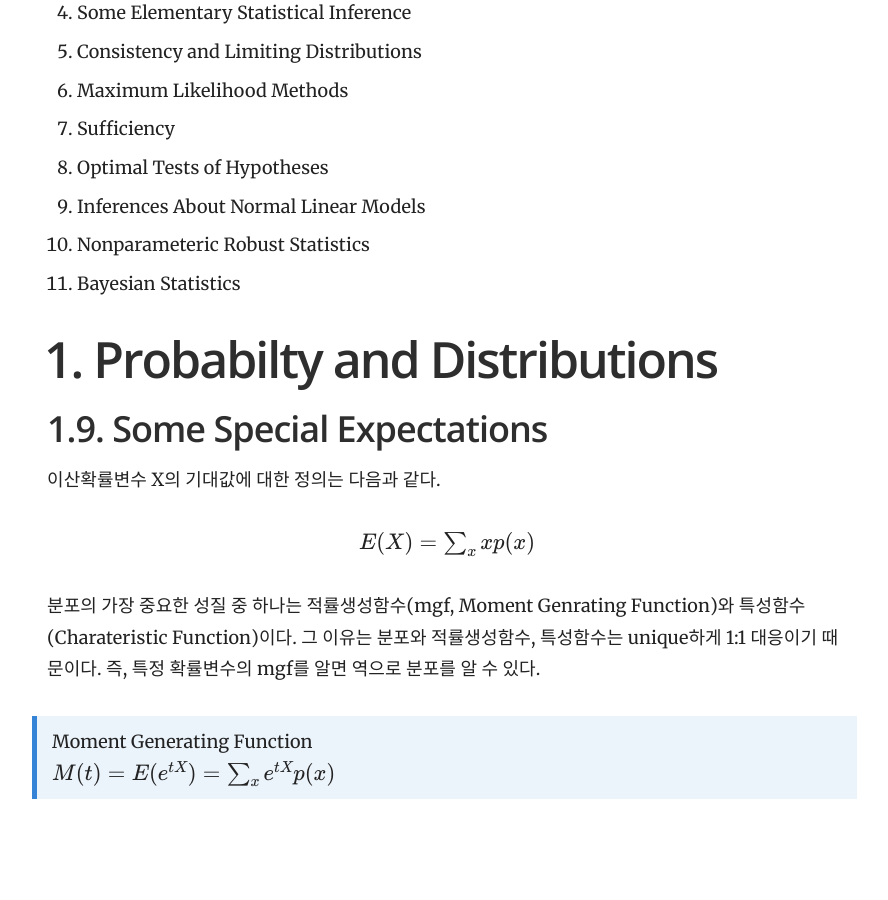
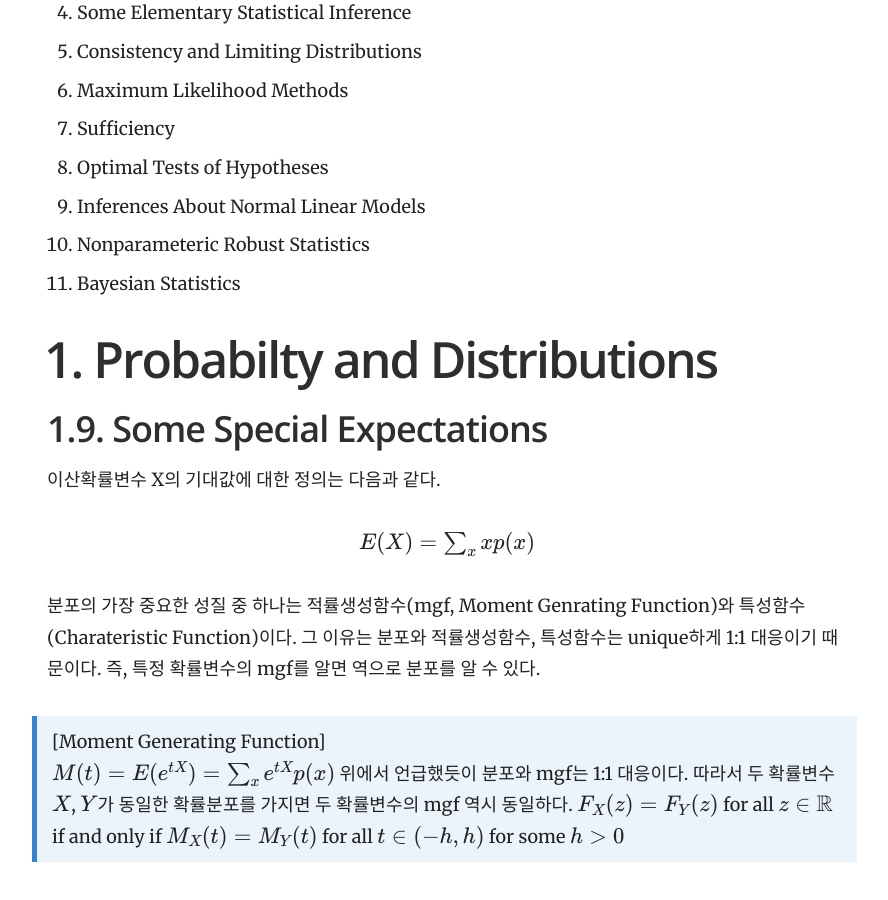
Before and after one commit to yrk3434/yrk3434.github.io, a Jekyll site: the page built from _docs/Theory/Mathematical Statistics.md, in a window 1280 px wide and 900 px high, scrolled down 640 px. Shown: the whole window, without its empty margins (343-1231 px from the left). Built offline with Jekyll 4.4.1, drawn with Linux system fonts in a browser that asks for light colours; formulas are drawn with MathJax 3; before the commit the page ends 1477 px from its top, so only the background shows below that.

Commit message:
Update Mathematical Statistics.md

```diff
--- a/_docs/Theory/Mathematical Statistics.md
+++ b/_docs/Theory/Mathematical Statistics.md
@@ -38,5 +38,7 @@ toc_label: 목차
 <br/>
 분포의 가장 중요한 성질 중 하나는 적률생성함수(mgf, Moment Genrating Function)와 특성함수(Charateristic Function)이다. 그 이유는 분포와 적률생성함수, 특성함수는 unique하게 1:1 대응이기 때문이다. 즉, 특정 확률변수의 mgf를 알면 역으로 분포를 알 수 있다.
 <br/>
-> Moment Generating Function <br/>
+> [Moment Generating Function] <br/>
 > $ M(t)=E( e^{tX} )  = \sum_x e^{tX} p(x) $
+위에서 언급했듯이 분포와 mgf는 1:1 대응이다. 따라서 두 확률변수 $ X $, $ Y $가 동일한 확률분포를 가지면 두 확률변수의 mgf 역시 동일하다.
+> $ F_X(z) = F_Y(z)$ for all $ z \in \mathbb{R} $ if and only if $ M_X(t) = M_Y(t) $ for all $ t \in (-h,h) $ for some $h>0$
```
